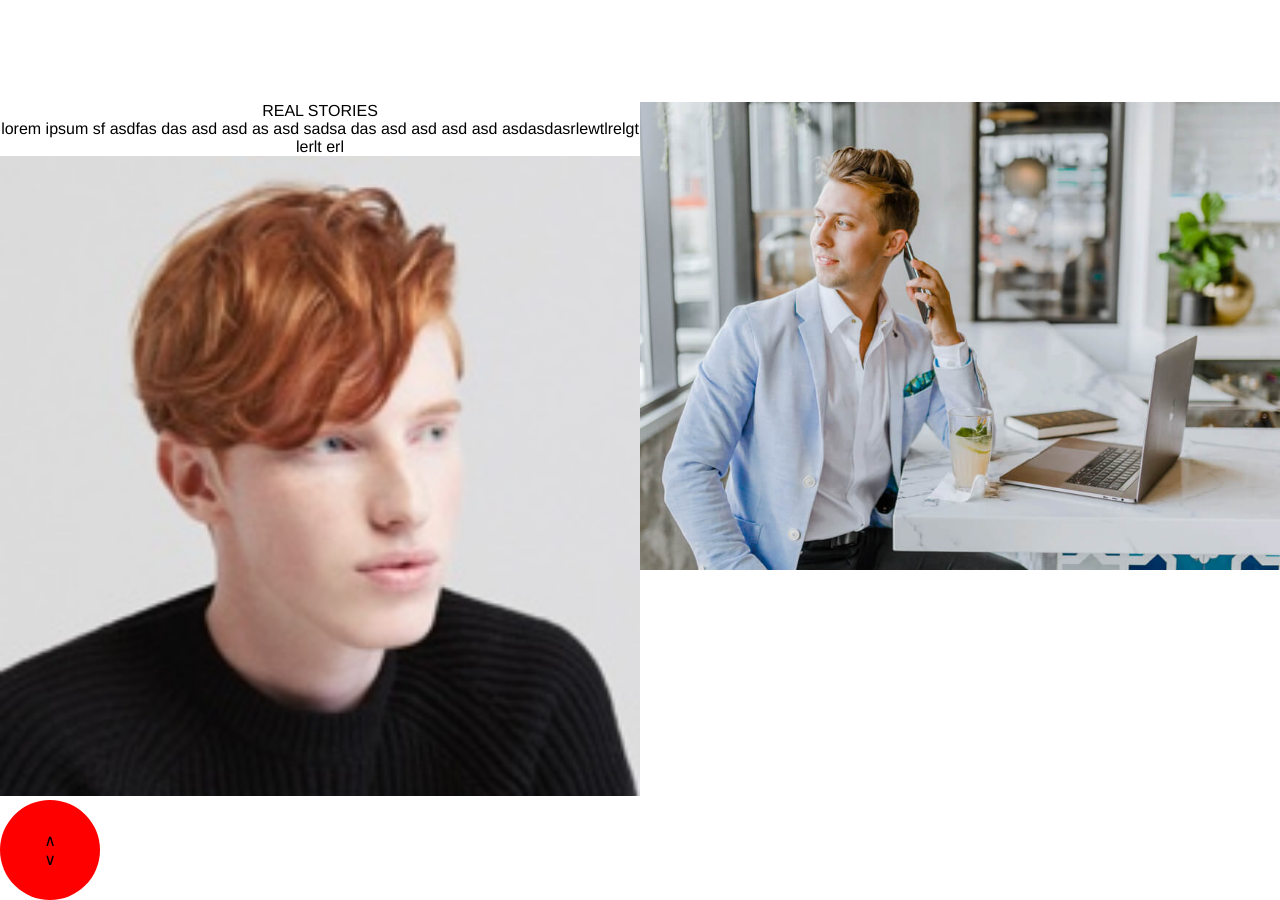
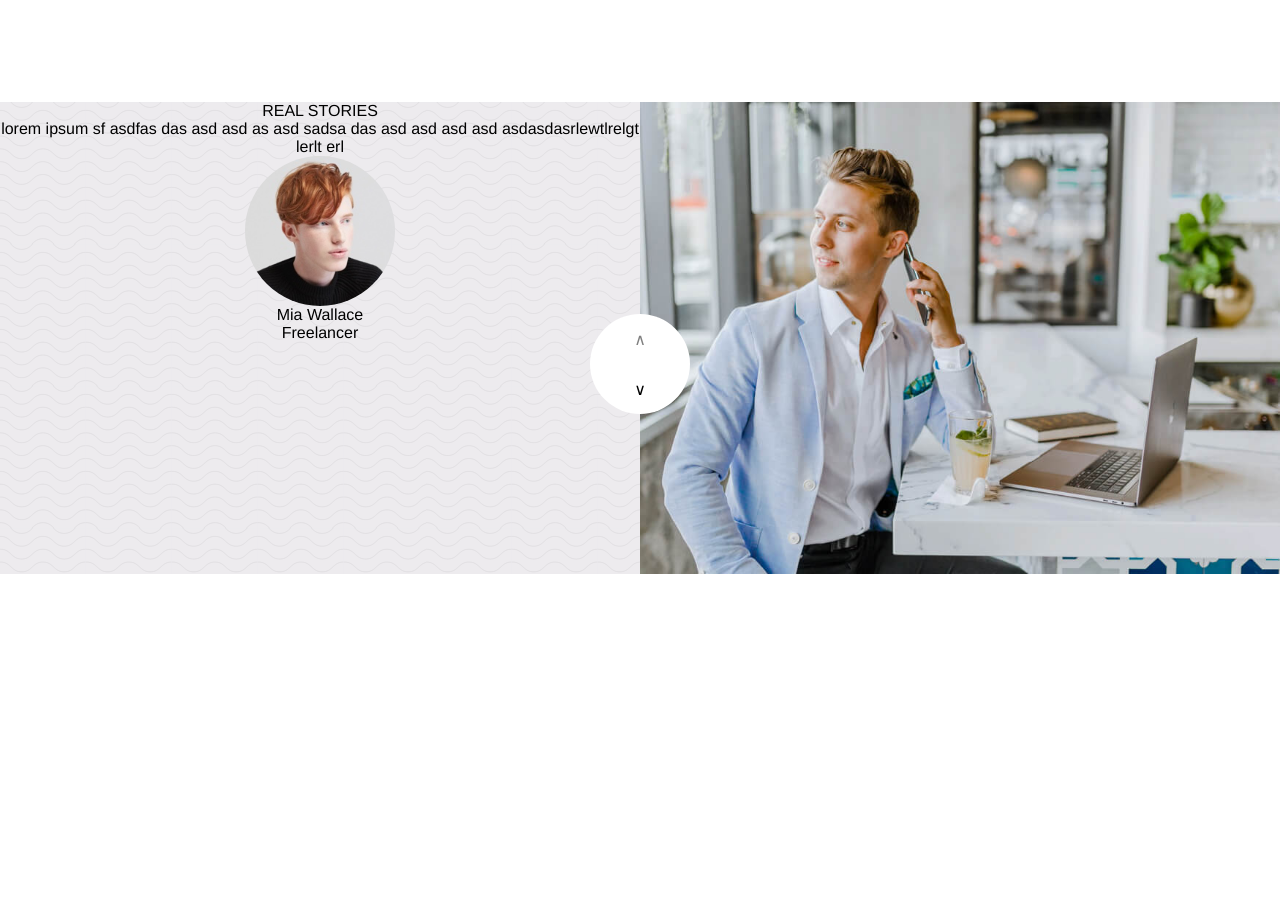
Before and after one commit to Fraianni/proj-html-vuejs, a Vue app: page / in a window 1280 px wide. Shown: the part 3607-4507 px from the top of the page. After the commit the page ends 4185 px from the top, so only its background shows below. Built offline with nearby package versions, Linux system fonts and the light colour scheme.

Commit message:
miglioramento feedback section

```diff
--- a/src/components/SliderComponent.vue
+++ b/src/components/SliderComponent.vue
@@ -6,6 +6,8 @@
             <div class="active" v-if="slide.id === order">
                 <p>{{slide.description}}</p>
                 <img :src="require(`@/assets/motivation/images/${slide.thumb}`)" alt="">
+                <p>{{slide.name}}</p>
+                <p>{{slide.role}}</p>
             </div>
         </div>
         <div class="round-button">
@@ -56,27 +58,43 @@ export default {
 </script>
 
 <style scoped lang="scss">
+    @import '../style/variables.scss';
     .container{
         width: 100%;
         display: flex;
         .slides{
+            position: relative;
              width: 50%;
+             background-color: $athens_grey;
+             background-image: url('../assets/motivation/images/background-pattern-wavify.png');
             .round-button{
+                position: absolute;
+                right: 0px;
+                top: 45%;
+                transform: translateX(+50%);
                 background: red;
                 width: 100px;
                 height: 100px;
                 -moz-border-radius: 50px;
                 -webkit-border-radius: 50px;
                 border-radius: 50px;
-                background-color: red;
+                background-color: white;
                 display: flex;
                 flex-direction: column;
-                justify-content: center;
+                justify-content: space-around;
+                .prev,.next >*{
+                    color: gray;
+                }
             }
             .slide{
                 .active{
+                    display: flex;
+                    flex-direction: column;
+                    align-items: center;
+                    justify-content: space-between;
                     img{
-                        width: 100%;
+                        border-radius: 50%;
+                        width: 150px;
                     }
                 }
             }
@@ -86,6 +104,7 @@ export default {
             width: 50%;
             img{
                 width: 100%;
+                height: 100%;
             }
         }
     }
--- a/src/style/variables.scss
+++ b/src/style/variables.scss
@@ -1 +1,3 @@
 $green_header: #20ac97;
+$grey_chateau: #9aa2a6;
+$athens_grey: #ebe9ed
```
